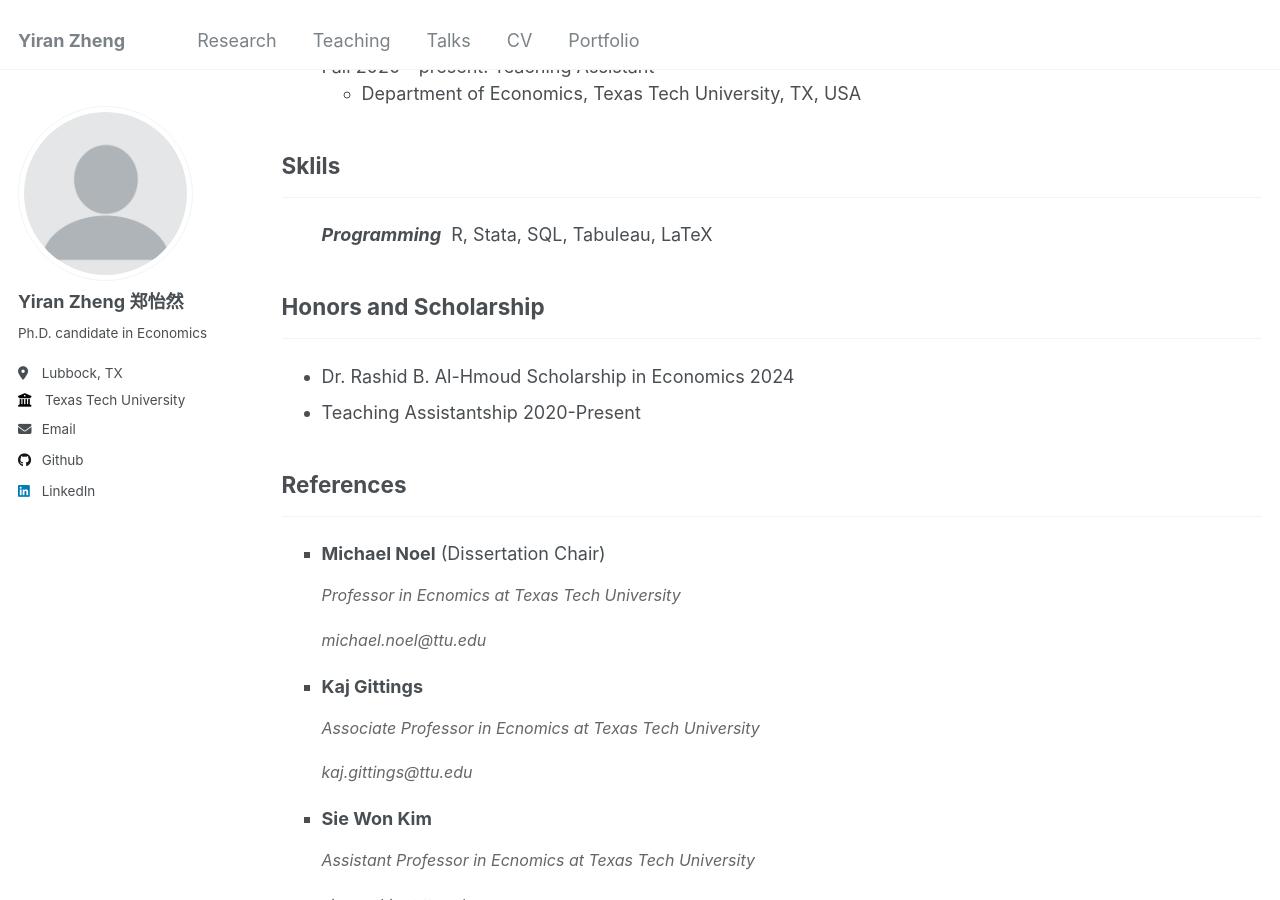
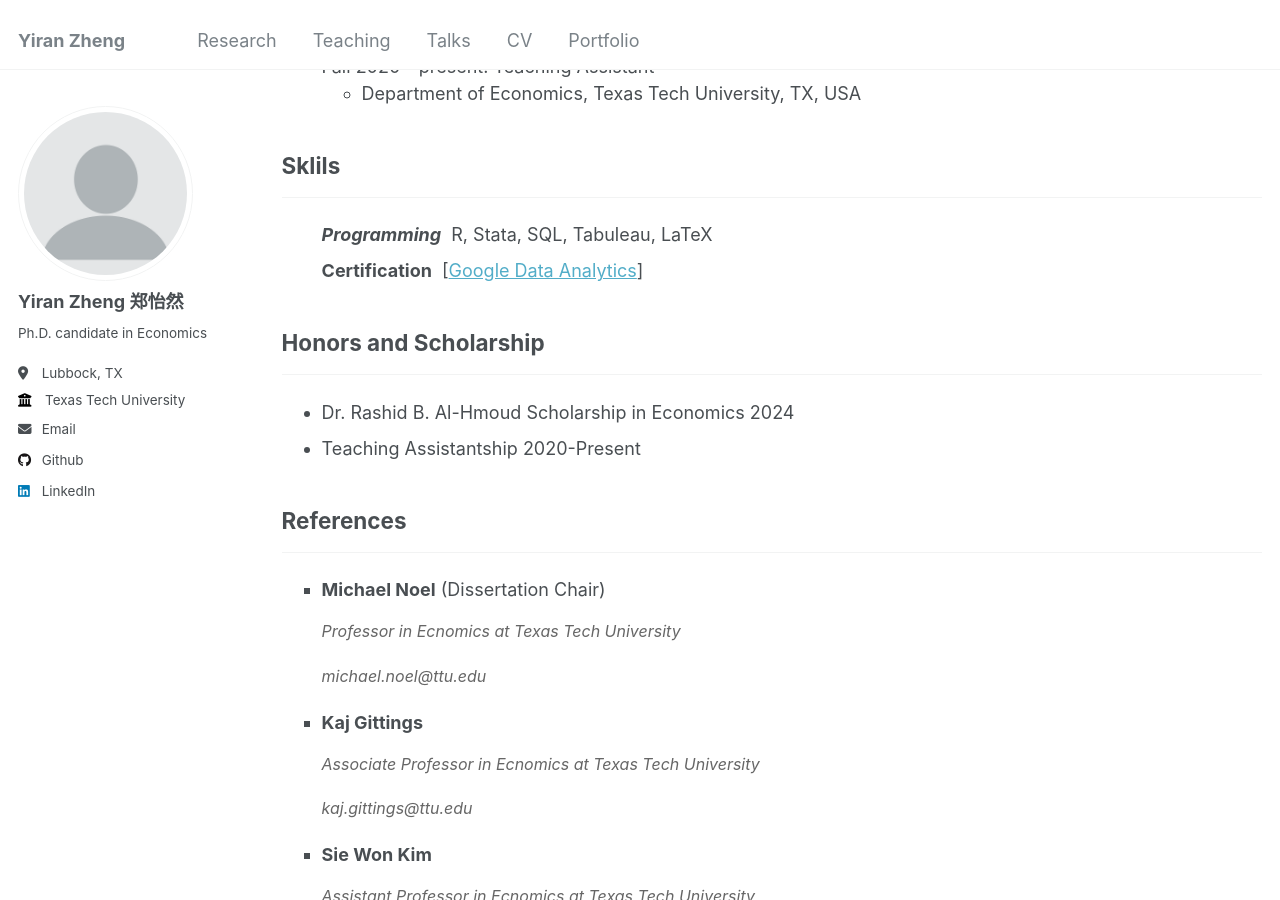
Before and after one commit to yiran-zheng/yiran-zheng.github.io, a Jekyll site: the page built from _pages/cv.md, in a window 1280 px wide and 900 px high, scrolled down 445 px. Built offline with Jekyll 4.4.1, drawn with Linux system fonts in a browser that asks for light colours.

Commit message:
Update cv.md

```diff
--- a/_pages/cv.md
+++ b/_pages/cv.md
@@ -37,6 +37,10 @@ redirect_from:
     <strong><i>Programming</i></strong>
       &nbsp;R, Stata, SQL, Tabuleau, LaTeX
   </li>
+  <li>
+    <strong>Certification</strong>
+      &nbsp;[<a href="https://coursera.org/share/6c74b543cd9f11dfeb9f3cb276fe61cd" target="_blank" rel="noopener noreferrer">Google Data Analytics</a>]
+  </li>
 </ul>
 
 <h2>Honors and Scholarship</h2>
```
